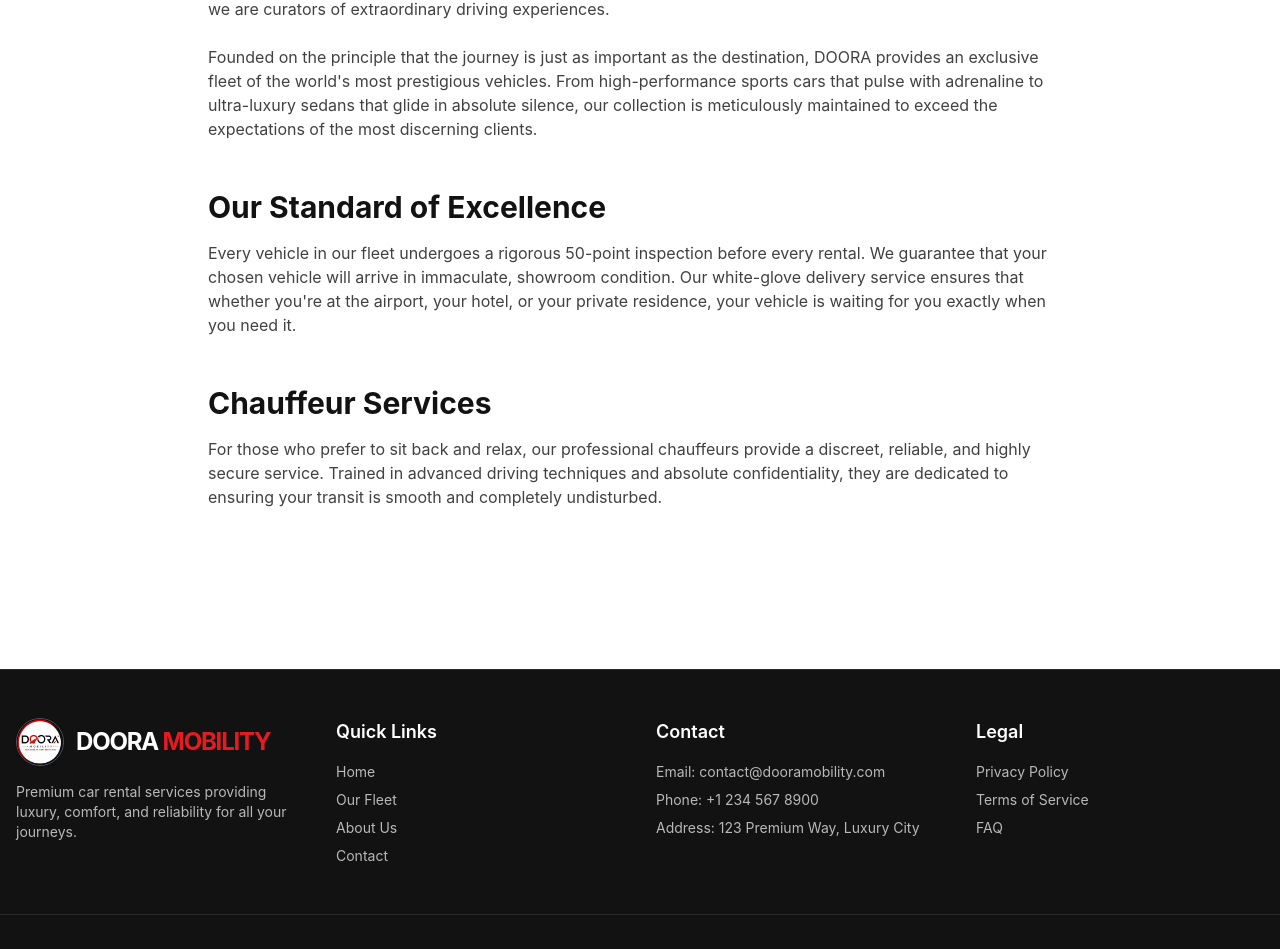
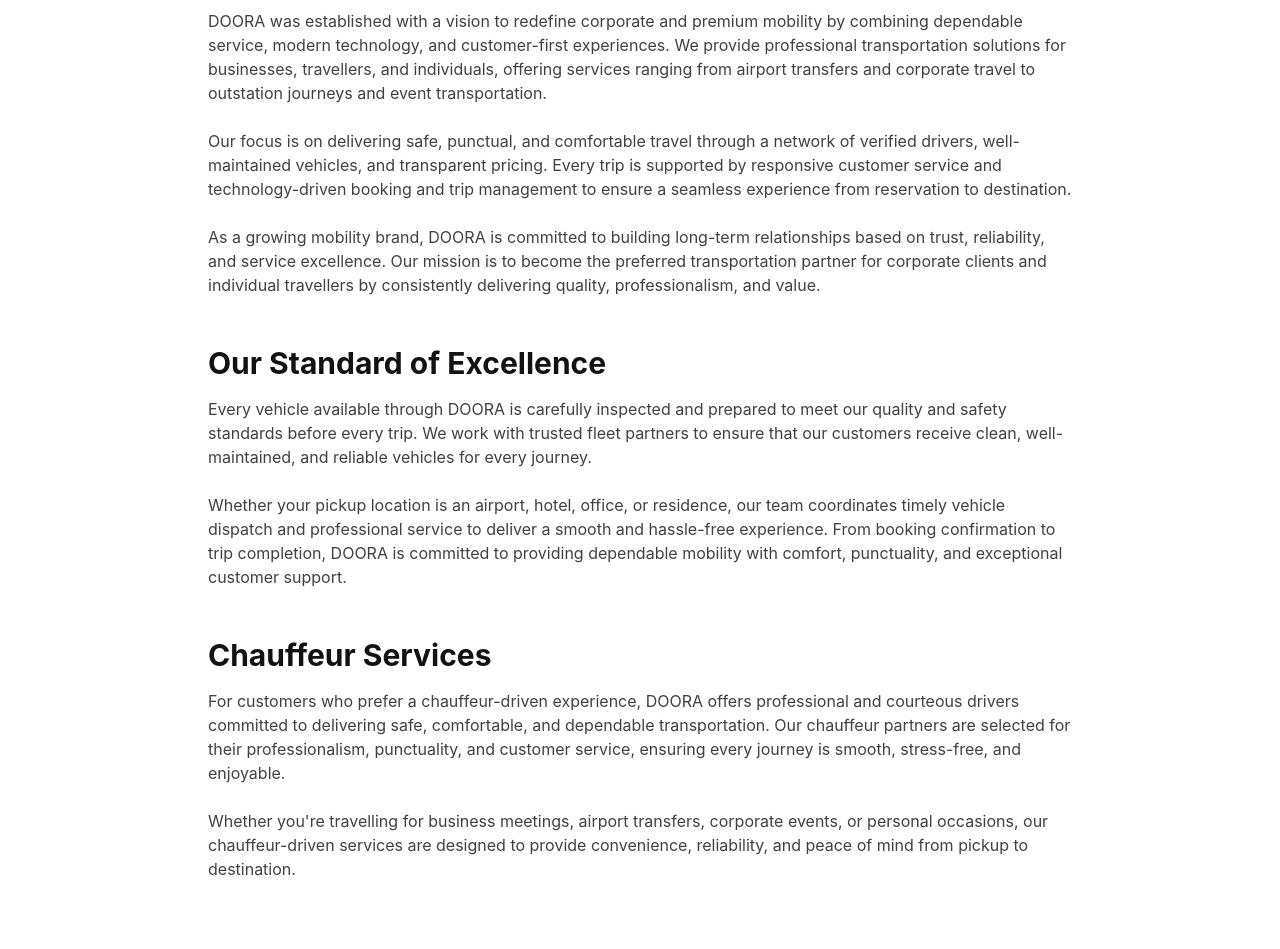
Before and after one commit to mapmywork/Doora.car.rental, a Next.js app: page /about in a window 1280 px wide. Shown: the part 391-1340 px from the top of the page. Built offline with nearby package versions, Linux system fonts and the light colour scheme.

Commit message:
LAST CHANGES DONE

```diff
--- a/src/app/(customer)/about/page.tsx
+++ b/src/app/(customer)/about/page.tsx
@@ -11,6 +11,9 @@
           <h1 className="font-space-grotesk text-5xl md:text-6xl font-bold uppercase tracking-tighter mb-4">
             About <span className="text-primary">DOORA</span>
           </h1>
+          <p className="font-inter text-background/80 text-xl max-w-2xl mx-auto mt-6">
+            Redefining Corporate and Premium Mobility
+          </p>
         </div>
       </section>
 
@@ -18,20 +21,29 @@
         <div className="container mx-auto px-4 max-w-4xl">
       <div className="prose prose-lg dark:prose-invert max-w-none font-inter text-foreground/80 space-y-6">
         <p>
-          Welcome to DOORA MOBILITY, where luxury meets the open road. We are more than just a car rental company; we are curators of extraordinary driving experiences.
+          DOORA was established with a vision to redefine corporate and premium mobility by combining dependable service, modern technology, and customer-first experiences. We provide professional transportation solutions for businesses, travellers, and individuals, offering services ranging from airport transfers and corporate travel to outstation journeys and event transportation.
         </p>
         <p>
-          Founded on the principle that the journey is just as important as the destination, DOORA provides an exclusive fleet of the world's most prestigious vehicles. From high-performance sports cars that pulse with adrenaline to ultra-luxury sedans that glide in absolute silence, our collection is meticulously maintained to exceed the expectations of the most discerning clients.
+          Our focus is on delivering safe, punctual, and comfortable travel through a network of verified drivers, well-maintained vehicles, and transparent pricing. Every trip is supported by responsive customer service and technology-driven booking and trip management to ensure a seamless experience from reservation to destination.
+        </p>
+        <p>
+          As a growing mobility brand, DOORA is committed to building long-term relationships based on trust, reliability, and service excellence. Our mission is to become the preferred transportation partner for corporate clients and individual travellers by consistently delivering quality, professionalism, and value.
         </p>
 
         <h2 className="font-space-grotesk text-3xl font-bold text-foreground mt-12 mb-4">Our Standard of Excellence</h2>
         <p>
-          Every vehicle in our fleet undergoes a rigorous 50-point inspection before every rental. We guarantee that your chosen vehicle will arrive in immaculate, showroom condition. Our white-glove delivery service ensures that whether you're at the airport, your hotel, or your private residence, your vehicle is waiting for you exactly when you need it.
+          Every vehicle available through DOORA is carefully inspected and prepared to meet our quality and safety standards before every trip. We work with trusted fleet partners to ensure that our customers receive clean, well-maintained, and reliable vehicles for every journey.
+        </p>
+        <p>
+          Whether your pickup location is an airport, hotel, office, or residence, our team coordinates timely vehicle dispatch and professional service to deliver a smooth and hassle-free experience. From booking confirmation to trip completion, DOORA is committed to providing dependable mobility with comfort, punctuality, and exceptional customer support.
         </p>
 
         <h2 className="font-space-grotesk text-3xl font-bold text-foreground mt-12 mb-4">Chauffeur Services</h2>
         <p>
-          For those who prefer to sit back and relax, our professional chauffeurs provide a discreet, reliable, and highly secure service. Trained in advanced driving techniques and absolute confidentiality, they are dedicated to ensuring your transit is smooth and completely undisturbed.
+          For customers who prefer a chauffeur-driven experience, DOORA offers professional and courteous drivers committed to delivering safe, comfortable, and dependable transportation. Our chauffeur partners are selected for their professionalism, punctuality, and customer service, ensuring every journey is smooth, stress-free, and enjoyable.
+        </p>
+        <p>
+          Whether you're travelling for business meetings, airport transfers, corporate events, or personal occasions, our chauffeur-driven services are designed to provide convenience, reliability, and peace of mind from pickup to destination.
         </p>
       </div>
         </div>
--- a/src/app/(customer)/contact/page.tsx
+++ b/src/app/(customer)/contact/page.tsx
@@ -9,7 +9,7 @@
 
 export default async function ContactPage() {
   const settings = await db.businessSettings.findFirst();
-  const whatsappNumber = settings?.whatsappNumber || "1234567890";
+  const whatsappNumber = settings?.whatsappNumber || "919763497635";
 
   return (
     <div className="flex flex-col w-full min-h-screen">
@@ -19,7 +19,7 @@
             Contact <span className="text-primary">Us</span>
           </h1>
           <p className="font-inter text-background/80 max-w-2xl mx-auto">
-            Our concierge team is available 24/7 to assist with your luxury vehicle requirements.
+            Our dedicated team is available 24/7 to assist with your transportation needs, ensuring a smooth, safe, and comfortable travel experience.
           </p>
         </div>
       </section>
@@ -43,7 +43,7 @@
               </div>
               <div>
                 <h3 className="font-space-grotesk font-bold text-xl mb-2">Office Location</h3>
-                <p className="font-inter text-foreground/80">123 Premium Way<br/>Luxury City, LX 90210</p>
+                <p className="font-inter text-foreground/80">Arjun Building, 1st Floor<br/>Naylor Road, Near Atur Park Gate No 5<br/>Koregaon Park Pune 411001</p>
               </div>
             </div>
 
@@ -53,7 +53,7 @@
               </div>
               <div>
                 <h3 className="font-space-grotesk font-bold text-xl mb-2">Phone / WhatsApp</h3>
-                <p className="font-inter text-foreground/80">+1 234 567 8900</p>
+                <p className="font-inter text-foreground/80">+91 97634-97635</p>
               </div>
             </div>
 
@@ -63,7 +63,7 @@
               </div>
               <div>
                 <h3 className="font-space-grotesk font-bold text-xl mb-2">Email Address</h3>
-                <p className="font-inter text-foreground/80">contact@dooramobility.com</p>
+                <p className="font-inter text-foreground/80">sales@dooramobility.com</p>
               </div>
             </div>
           </div>
--- a/src/app/(customer)/fleet/page.tsx
+++ b/src/app/(customer)/fleet/page.tsx
@@ -29,7 +29,7 @@
             Our <span className="text-primary">Fleet</span>
           </h1>
           <p className="font-inter text-background/80 max-w-2xl mx-auto">
-            Choose from our meticulously maintained selection of the world's most prestigious automotive brands.
+            Choose from our extensive fleet of clean, well-maintained, and reliable vehicles, thoughtfully selected to meet every travel requirement.
           </p>
         </div>
       </section>
@@ -109,7 +109,6 @@
       <section className="py-20 bg-secondary/20 border-t border-border/50">
         <div className="container mx-auto px-4 max-w-6xl">
           <div className="text-center mb-16">
-            <span className="text-primary font-bold tracking-wider uppercase text-sm">Elite Standards</span>
             <h2 className="font-space-grotesk text-3xl md:text-4xl font-bold mt-2 mb-6">The DOORA Advantage</h2>
           </div>
 
--- a/src/app/(customer)/page.tsx
+++ b/src/app/(customer)/page.tsx
@@ -79,8 +79,8 @@
             </div>
             <div className="w-full md:w-1/2 pr-0 md:pr-4">
               <img
-                src="https://images.unsplash.com/photo-1542744173-8e7e53415bb0?w=1000&q=80"
-                alt="Corporate Meeting"
+                src="/22.jpeg"
+                alt="About Doora Mobility"
                 className="w-full h-auto rounded-3xl shadow-xl object-cover aspect-[4/3] md:aspect-[3/2]"
               />
             </div>
--- a/src/app/(customer)/services/page.tsx
+++ b/src/app/(customer)/services/page.tsx
@@ -121,12 +121,11 @@
            <div className="absolute inset-0 bg-gradient-to-t from-[#111111] via-transparent to-transparent"></div>
         </div>
         <div className="container relative z-10 mx-auto px-4 text-center">
-          <span className="text-red-500 font-bold tracking-[0.2em] uppercase text-sm mb-4 block">Elevate Your Journey</span>
           <h1 className="font-space-grotesk text-5xl md:text-6xl lg:text-7xl font-bold uppercase tracking-tighter mb-6">
-            Our <span className="text-transparent bg-clip-text bg-gradient-to-r from-red-500 to-red-600">Services</span>
+            Our <span className="text-transparent bg-clip-text bg-gradient-to-r from-red-500 to-red-600">Mobility Solutions</span>
           </h1>
           <p className="font-inter text-white/80 max-w-2xl mx-auto text-lg md:text-xl">
-            From seamless airport transfers to bespoke VIP mobility, we offer a comprehensive suite of premium transportation solutions.
+            DOORA offers comprehensive mobility solutions designed for individuals, businesses, and corporate clients. From daily commutes to premium travel experiences, we deliver safe, reliable, and technology-enabled transportation services tailored to every journey.
           </p>
         </div>
       </section>
--- a/src/components/home/HeroContent.tsx
+++ b/src/components/home/HeroContent.tsx
@@ -25,7 +25,7 @@
         style={{ transitionDelay: "0s" }}
       >
         <h1 className="font-space-grotesk text-5xl md:text-7xl lg:text-8xl font-bold tracking-tighter text-white uppercase">
-          Drive The
+          Experience
         </h1>
       </div>
 
@@ -37,7 +37,7 @@
         style={{ transitionDelay: "0.15s" }}
       >
         <span className="font-space-grotesk text-5xl md:text-7xl lg:text-8xl font-bold tracking-tighter text-primary uppercase block">
-          Extraordinary
+          Premium Mobility
         </span>
       </div>
 
@@ -49,8 +49,7 @@
         style={{ transitionDelay: "0.4s" }}
       >
         <p className="font-inter text-lg md:text-xl text-white/80 max-w-2xl mb-10 mt-6">
-          Premium chauffeur and self-drive luxury vehicles for those who demand the
-          absolute best in comfort and style.
+          From executive sedans to luxury SUVs, we provide refined travel experiences with comfort, reliability, and professionalism.
         </p>
       </div>
 
--- a/src/components/layout/Footer.tsx
+++ b/src/components/layout/Footer.tsx
@@ -27,9 +27,9 @@
         <div>
           <h4 className="font-space-grotesk font-semibold text-lg mb-4">Contact</h4>
           <ul className="space-y-2 font-inter text-sm text-background/70">
-            <li>Email: contact@dooramobility.com</li>
-            <li>Phone: +1 234 567 8900</li>
-            <li>Address: 123 Premium Way, Luxury City</li>
+            <li>Email: sales@dooramobility.com</li>
+            <li>Phone: +91 97634-97635</li>
+            <li>Address: Arjun Building,1st Floor,Naylor Road,Near Atur Park Gate No 5, Koregaon Park Pune 411001</li>
           </ul>
         </div>
 
```
Also changed, not shown: public/22.jpeg (added).
